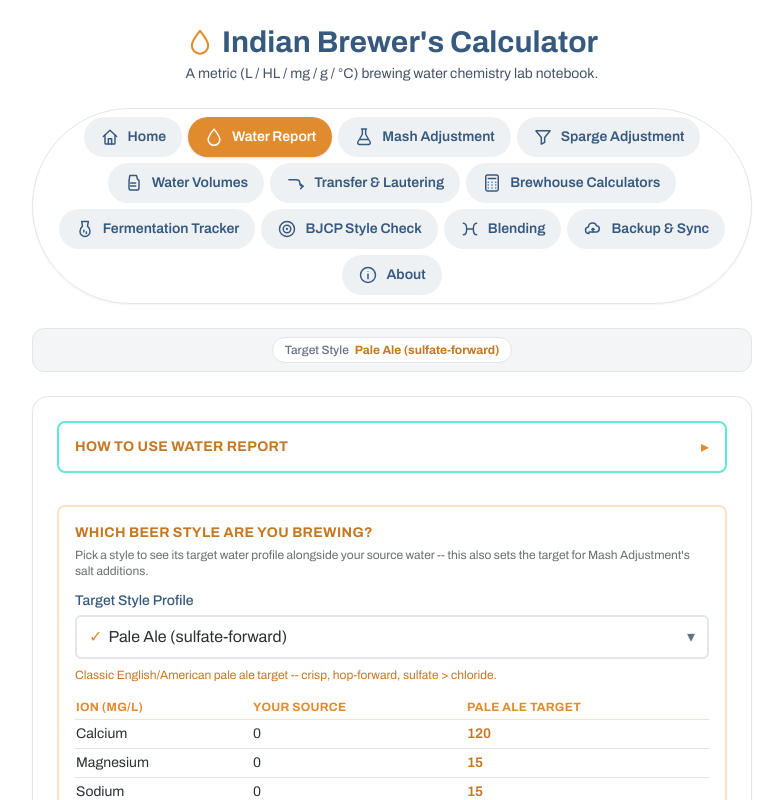
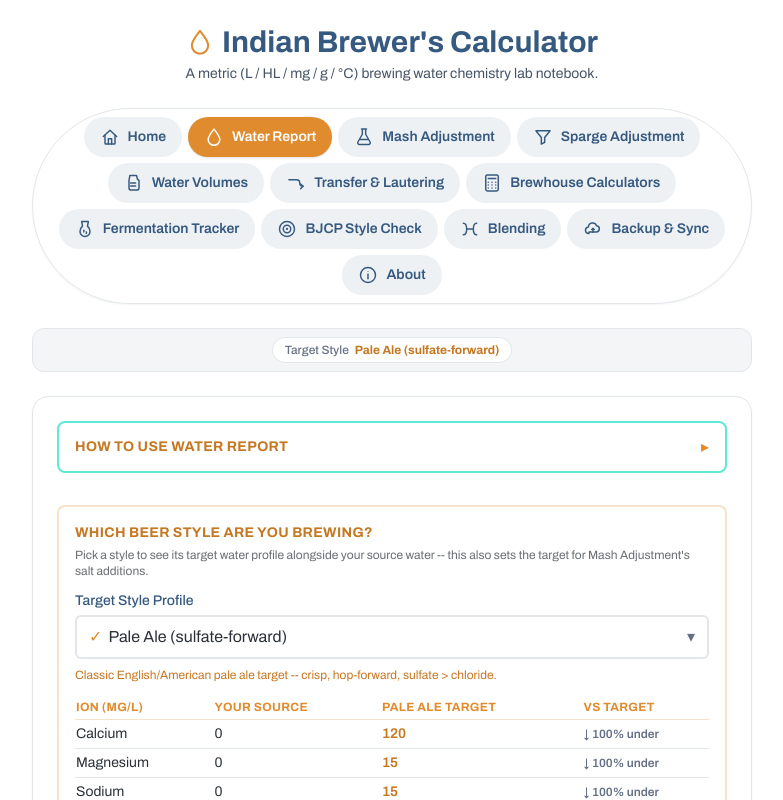
Before and after one commit to AnkurNapa/indian-brewing-calculator, a Next.js app: page / in a window 1280 px wide. Both pictures are taken after a click on the tab "Water Report". Shown: the top 800 px of the page, without its empty margins (248-1031 px from the left). Built offline with nearby package versions, Linux system fonts and the light colour scheme.

Commit message:
feat: flag over/under vs style target in the Water Report comparison table
Each ion row now shows a colored over/under/on-target indicator (+/-15% tolerance) against the selected style's target, instead of just two bare numbers the user had to compare mentally.

```diff
--- a/src/components/water-report/TargetStyleReference.tsx
+++ b/src/components/water-report/TargetStyleReference.tsx
@@ -20,6 +20,22 @@ const ION_ROWS: { key: keyof IonProfile; label: string }[] = [
   { key: 'bicarbonate', label: 'Bicarbonate' },
   { key: 'alkalinity', label: 'Alkalinity' },
 ];
+
+/** Within this +/- percent of target counts as "on target" rather than over/under. */
+const ON_TARGET_TOLERANCE_PERCENT = 15;
+
+function compareToTarget(source: number, target: number): { label: string; tone: 'over' | 'under' | 'onTarget' } {
+  if (target <= 0) {
+    return source <= 0 ? { label: 'on target', tone: 'onTarget' } : { label: `+${roundForDisplay(source, 0)}`, tone: 'over' };
+  }
+  const percentOff = ((source - target) / target) * 100;
+  if (Math.abs(percentOff) <= ON_TARGET_TOLERANCE_PERCENT) {
+    return { label: 'on target', tone: 'onTarget' };
+  }
+  return percentOff > 0
+    ? { label: `${roundForDisplay(percentOff, 0)}% over`, tone: 'over' }
+    : { label: `${roundForDisplay(Math.abs(percentOff), 0)}% under`, tone: 'under' };
+}
 
 /**
  * Lets the brewer pick which beer style they're brewing right from Water
@@ -57,17 +73,33 @@ export function TargetStyleReference({ targetStyleId, onTargetStyleChange, sourc
             <tr className="border-b border-teal-200 text-xs uppercase tracking-wide text-teal-700">
               <th className="py-1 pr-2">Ion (mg/L)</th>
               <th className="py-1 pr-2">Your Source</th>
-              <th className="py-1">{style.name.split(' (')[0]} Target</th>
+              <th className="py-1 pr-2">{style.name.split(' (')[0]} Target</th>
+              <th className="py-1">vs Target</th>
             </tr>
           </thead>
           <tbody>
-            {ION_ROWS.map(({ key, label }) => (
-              <tr key={key} className="border-b border-teal-100">
-                <td className="py-1 pr-2">{label}</td>
-                <td className="py-1 pr-2">{roundForDisplay(sourceProfile[key])}</td>
-                <td className="py-1 font-semibold text-teal-800">{roundForDisplay(style.profile[key])}</td>
-              </tr>
-            ))}
+            {ION_ROWS.map(({ key, label }) => {
+              const comparison = compareToTarget(sourceProfile[key], style.profile[key]);
+              return (
+                <tr key={key} className="border-b border-teal-100">
+                  <td className="py-1 pr-2">{label}</td>
+                  <td className="py-1 pr-2">{roundForDisplay(sourceProfile[key])}</td>
+                  <td className="py-1 pr-2 font-semibold text-teal-800">{roundForDisplay(style.profile[key])}</td>
+                  <td
+                    className={`py-1 text-xs font-semibold ${
+                      comparison.tone === 'onTarget'
+                        ? 'text-teal-700'
+                        : comparison.tone === 'over'
+                          ? 'text-red-700'
+                          : 'text-amber-700'
+                    }`}
+                  >
+                    {comparison.tone === 'onTarget' ? '✓ ' : comparison.tone === 'over' ? '↑ ' : '↓ '}
+                    {comparison.label}
+                  </td>
+                </tr>
+              );
+            })}
           </tbody>
         </table>
       </div>
```
